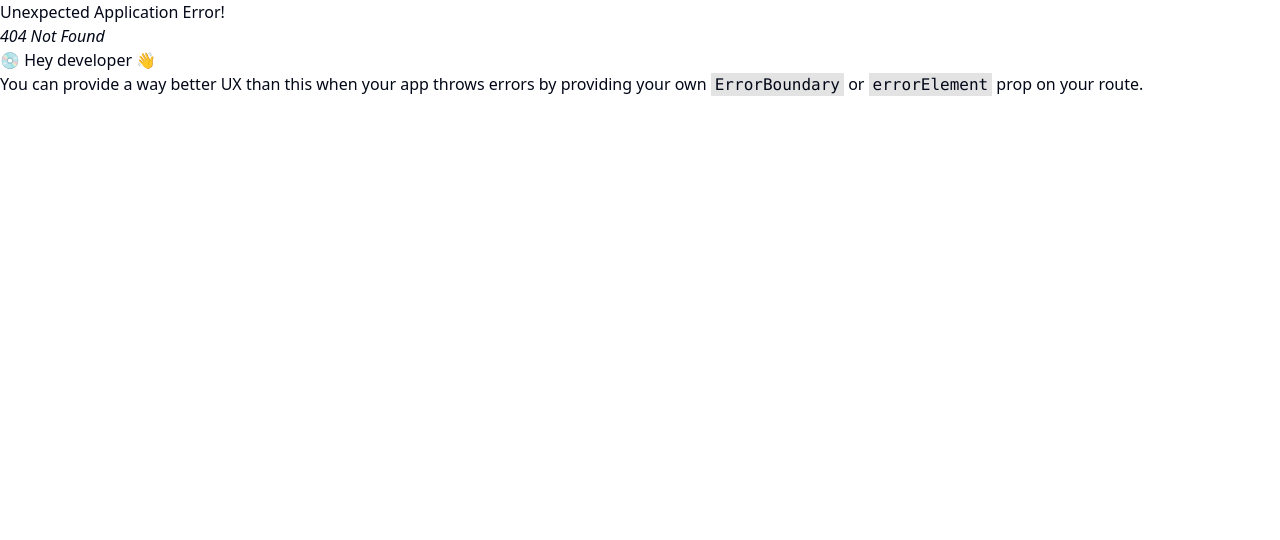
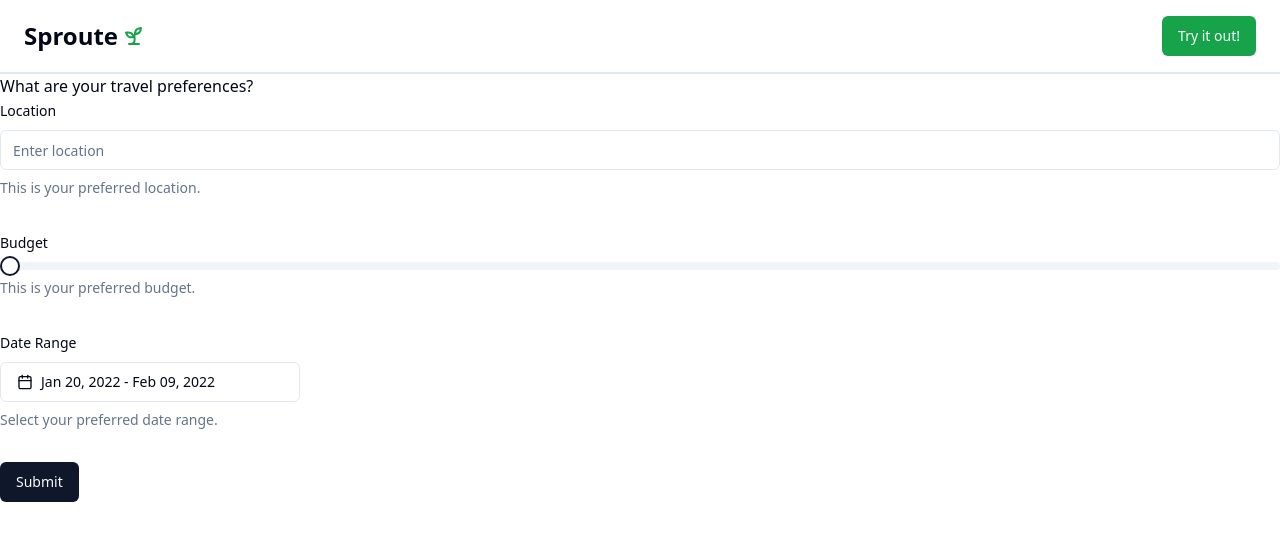
Before and after one commit to cassiusfive/sproute, a React (Vite) app in the folder web/: page /planner in a window 1280 px wide. Before the commit this address had no page. Shown: the top 540 px of the page. Built offline with nearby package versions, Linux system fonts and the light colour scheme.

Commit message:
fix package lock + routes

```diff
--- a/web/src/components/Header.tsx
+++ b/web/src/components/Header.tsx
@@ -15,7 +15,7 @@ function Header() {
           className="bg-green-600 hover:bg-green-800"
           asChild
         >
-          <Link to="/">Try it out!</Link>
+          <Link to="/planner">Try it out!</Link>
         </Button>
       </div>
     </header>
--- a/web/src/main.tsx
+++ b/web/src/main.tsx
@@ -1,14 +1,16 @@
 import React from "react";
 import ReactDOM from "react-dom/client";
 import "./index.css";
+import { RouterProvider, createBrowserRouter } from "react-router-dom";
 import Home from "./routes/Home.tsx";
-import { RouterProvider, createBrowserRouter } from "react-router-dom";
+import Planner from "./routes/Planner.tsx";
 
 const router = createBrowserRouter([
   {
     path: "/",
     element: <Home />,
   },
+  { path: "/planner", element: <Planner /> },
 ]);
 
 ReactDOM.createRoot(document.getElementById("root")!).render(
```
Also changed, not shown: web/src/routes/Planner.tsx (renamed from web/src/App.tsx, +4 -5 lines), 1 other file (tests, documents, lock files or other folders).
